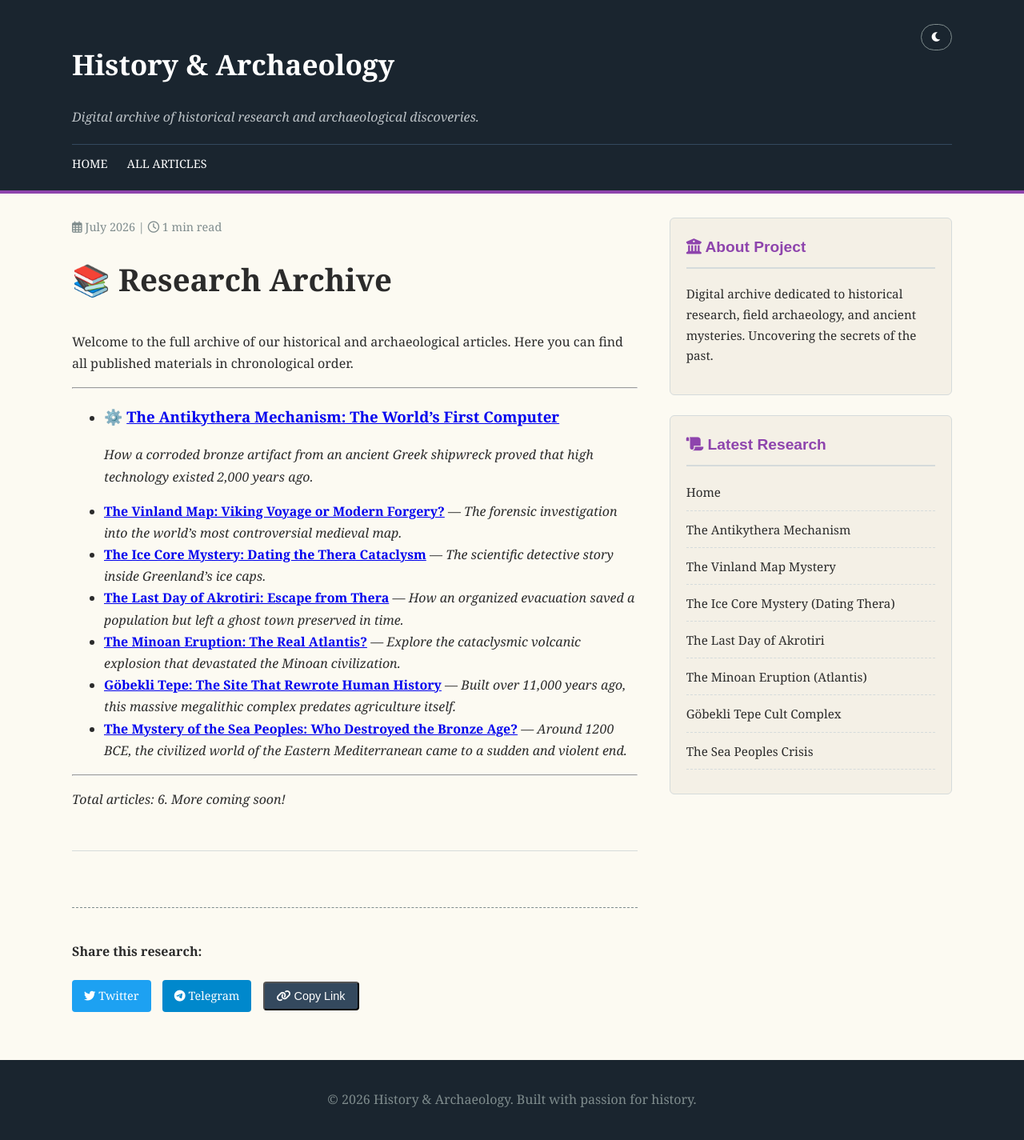
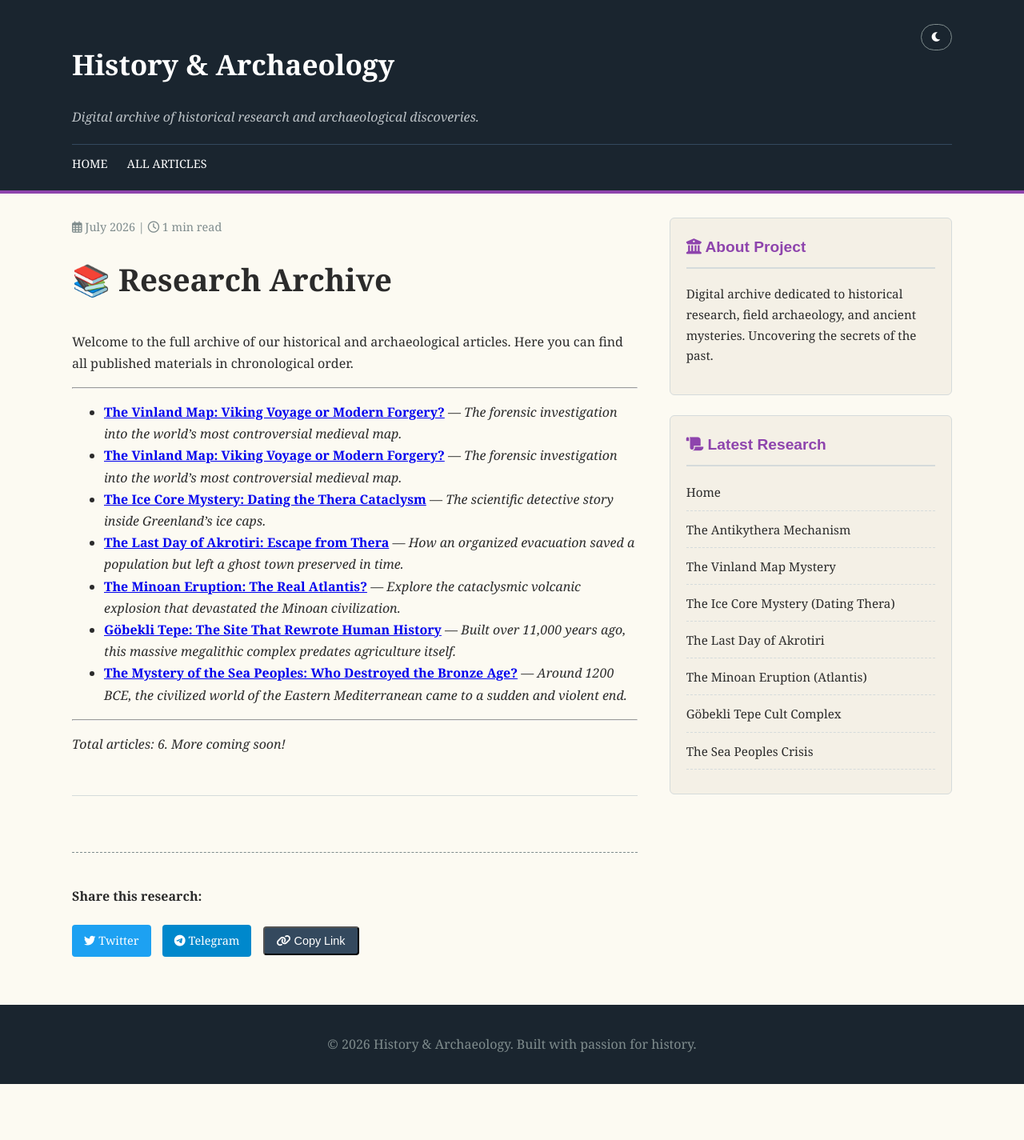
Before and after one commit to history-archaeology-project/history-archaeology-project.github.io, a Jekyll site: the page built from articles/index.md, in a window 1280 px wide. Shown: the whole page at 80% size. Built offline with Jekyll 4.4.1, drawn with Linux system fonts in a browser that asks for light colours; comment, search, counter and statistics services are not loaded; after the commit the page ends 1355 px from its top, so only the background shows below that.

Commit message:
Update index.md

```diff
--- a/articles/index.md
+++ b/articles/index.md
@@ -8,8 +8,7 @@ title: Archive of All Articles
 Welcome to the full archive of our historical and archaeological articles. Here you can find all published materials in chronological order.
 
 ---
-*   ### ⚙️ [The Antikythera Mechanism: The World's First Computer](/articles/antikythera-mechanism)
-    *How a corroded bronze artifact from an ancient Greek shipwreck proved that high technology existed 2,000 years ago.*
+*   **[The Vinland Map: Viking Voyage or Modern Forgery?](/articles/vinland-map-mystery)** — *The forensic investigation into the world's most controversial medieval map.*
 *   **[The Vinland Map: Viking Voyage or Modern Forgery?](/articles/vinland-map-mystery)** — *The forensic investigation into the world's most controversial medieval map.*
 *   **[The Ice Core Mystery: Dating the Thera Cataclysm](/articles/ice-core-mystery)** — *The scientific detective story inside Greenland's ice caps.*
 *   **[The Last Day of Akrotiri: Escape from Thera](/articles/last-day-of-akrotiri)** — *How an organized evacuation saved a population but left a ghost town preserved in time.*
```
